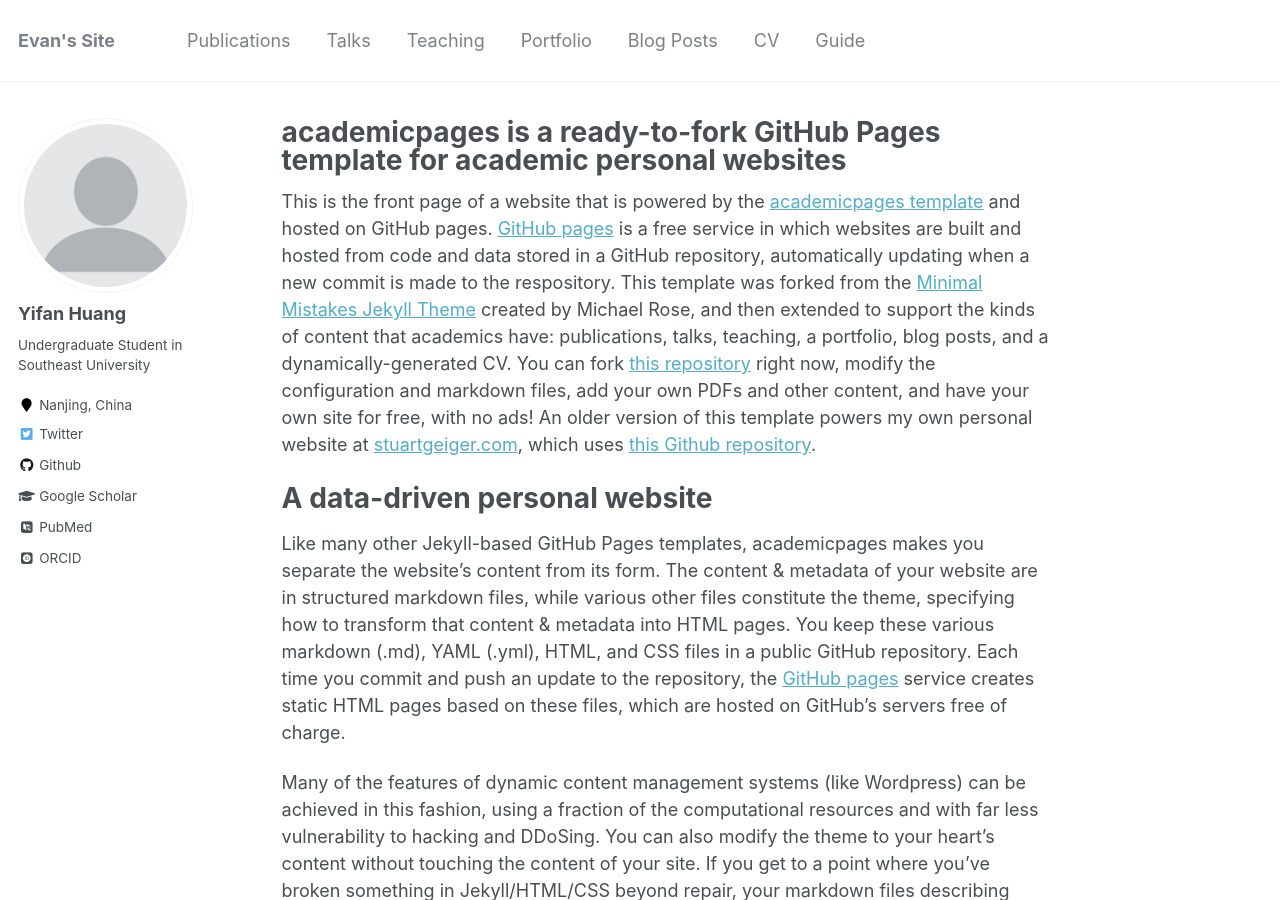
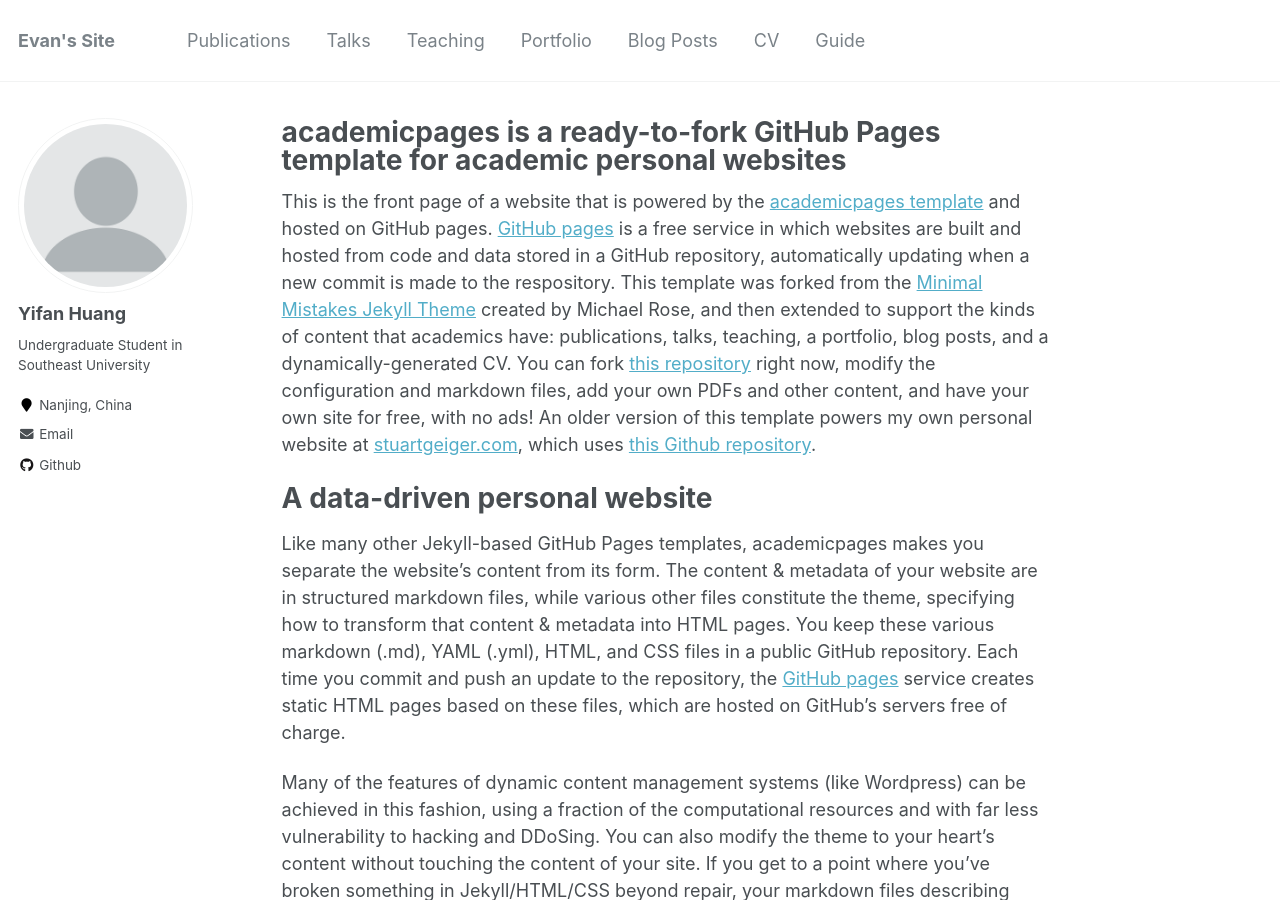
Before and after one commit to huangyifan0501/huangyifan0501.github.io, a Jekyll site: the page built from _pages/about.md, in a window 1280 px wide and 900 px high. Built offline with Jekyll 4.4.1, drawn with Linux system fonts in a browser that asks for light colours; some web fonts are replaced.

Commit message:
a little try

```diff
--- a/_config.yml
+++ b/_config.yml
@@ -85,9 +85,9 @@ author:
   bio              : "Undergraduate Student in Southeast University"
   location         : "Nanjing, China"
   employer         :
-  pubmed           : "https://www.ncbi.nlm.nih.gov/pubmed/?term=john+snow"
-  googlescholar    : "http://yourfullgooglescholarurl.com"
-  email            :
+  pubmed           :  # "https://www.ncbi.nlm.nih.gov/pubmed/?term=john+snow"
+  googlescholar    :  # "http://yourfullgooglescholarurl.com"
+  email            : "huangyifan0501@outlook.com"
   researchgate     :  # example: "https://www.researchgate.net/profile/yourprofile"
   uri              :
   bitbucket        :
@@ -100,16 +100,16 @@ author:
   google_plus      :
   keybase          :
   instagram        :
-  impactstory      : #"https://profiles.impactstory.org/u/xxxx-xxxx-xxxx-xxxx"
+  impactstory      :  # "https://profiles.impactstory.org/u/xxxx-xxxx-xxxx-xxxx"
   lastfm           :
   linkedin         :
-  orcid            : "http://orcid.org/yourorcidurl"
+  orcid            :  # "http://orcid.org/yourorcidurl"
   pinterest        :
   soundcloud       :
-  stackoverflow    : # http://stackoverflow.com/users/123456/username
+  stackoverflow    :  # http://stackoverflow.com/users/123456/username
   steam            :
   tumblr           :
-  twitter          : "replacethistwitterhandle"
+  twitter          :  # "replacethistwitterhandle"
   vine             :
   weibo            :
   xing             :
```
